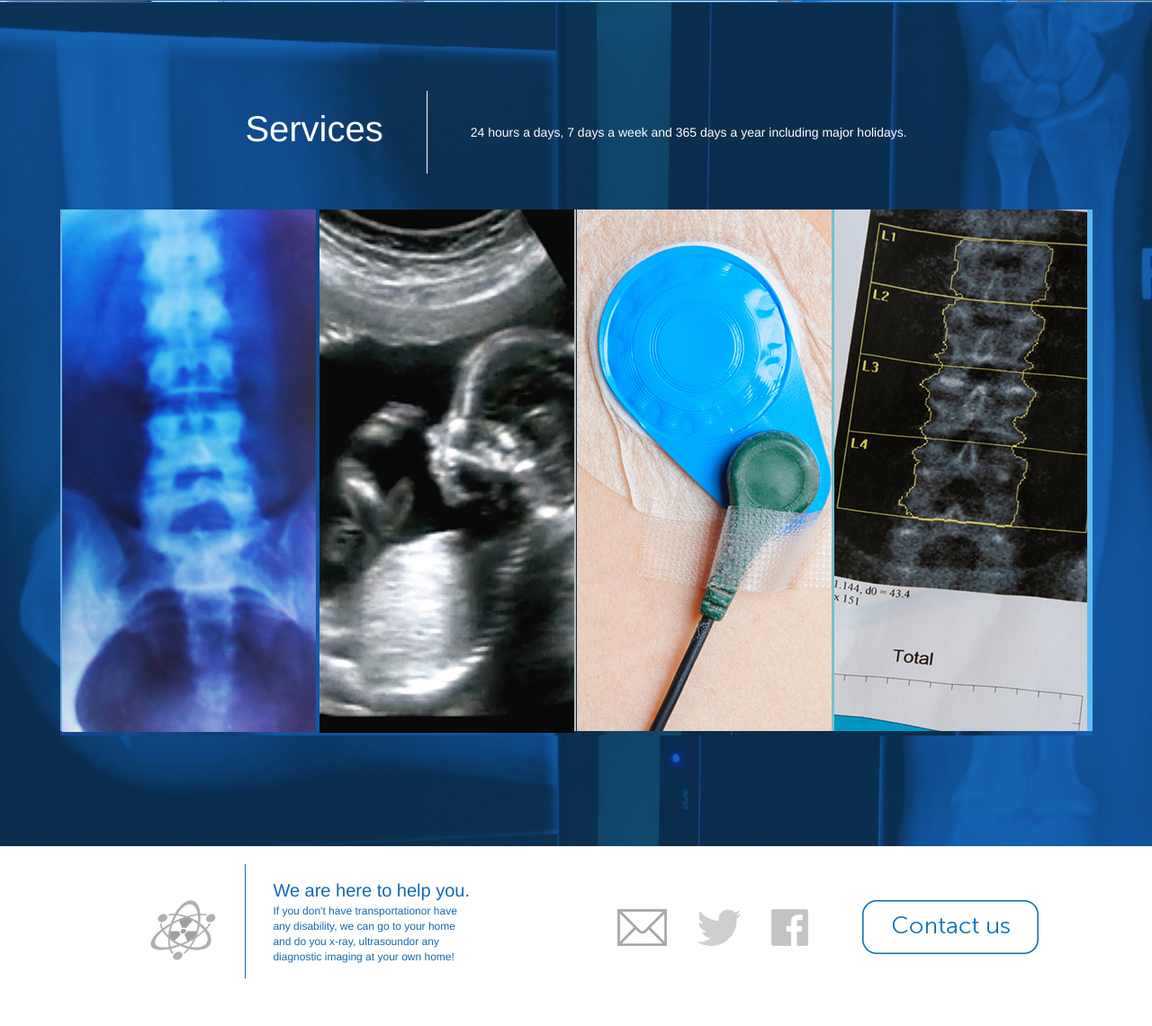
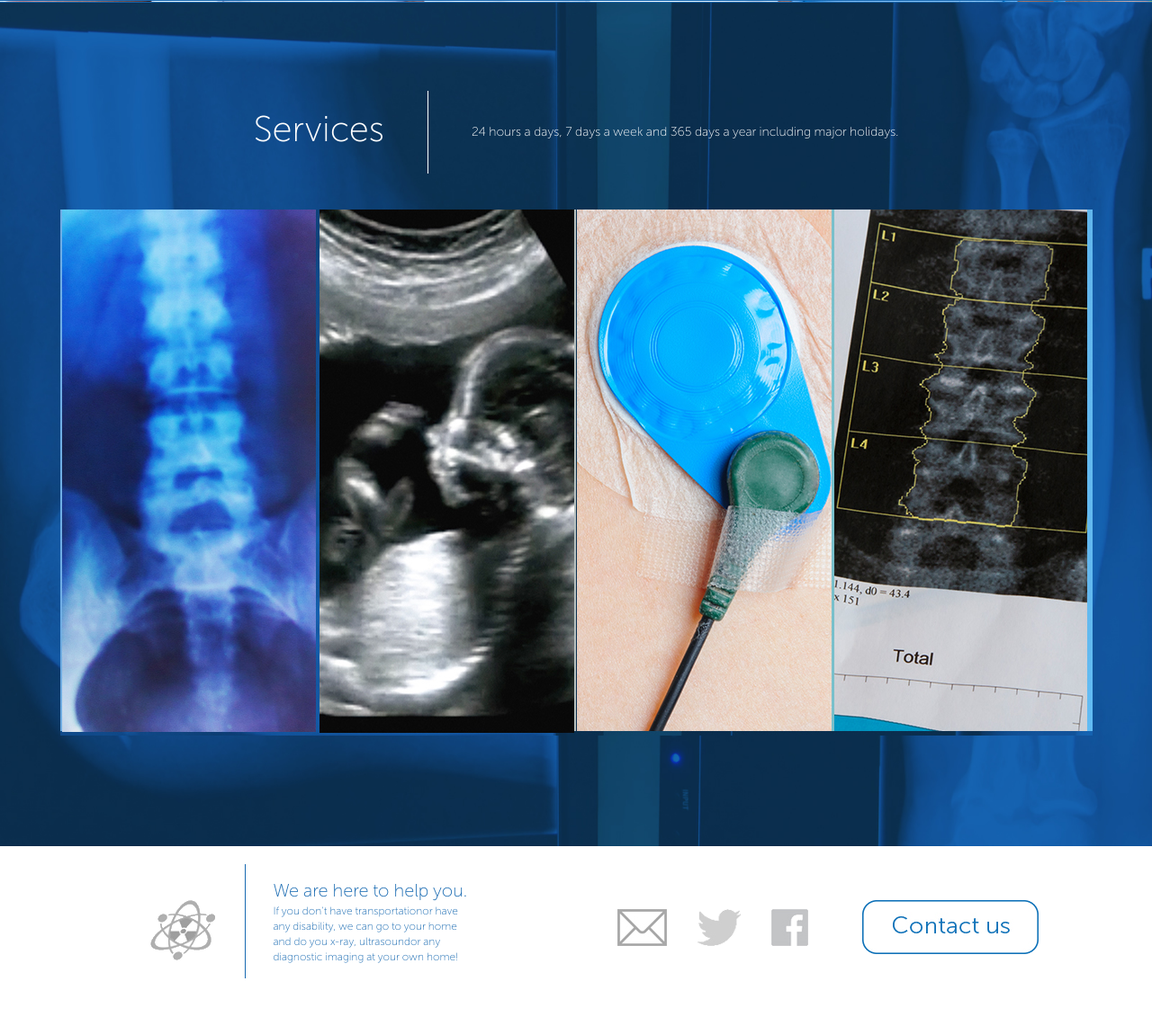
Before and after one commit to juankp3/aris, a PHP site: page / in a window 1280 px wide. Shown: the part 2047-3188 px from the top of the page at 90% size. Run offline with PHP 8.4, Linux system fonts and the light colour scheme.

Commit message:
fuentes corrigiendo

```diff
--- a/css/style_dev.css
+++ b/css/style_dev.css
@@ -165,12 +165,14 @@ section.services{
 section.services h1{
 	color: #FFF;
 	padding-right: 48px;
+            font-family: 'MuseoSansCyrl100';
 }
 section.services #content_text_service div{
 	border-left: solid 1px #fff;
 	padding-top: 36px;
 	padding-bottom: 36px;
 	padding-left: 48px;
+            font-family: 'MuseoSansCyrl100';
 }
 #content_text_service{
 	display: flex;
@@ -319,6 +321,7 @@ li.tree-parent[aria-expanded="true"] {
 	padding-left: 30px;
 	padding-top: 15px;
 	padding-bottom: 15px;
+            font-family: 'MuseoSansCyrl100';
 }
 #social_footer{
 	display: inline-block;
```
